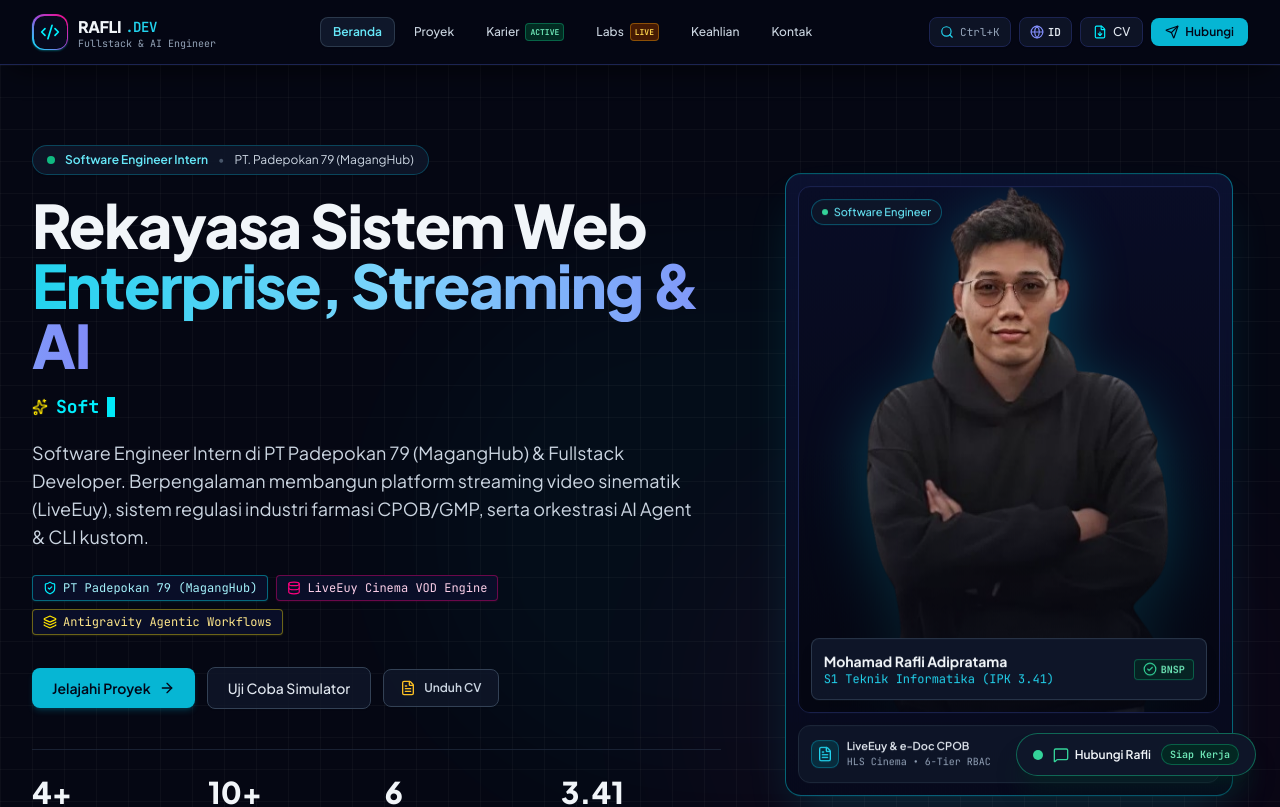
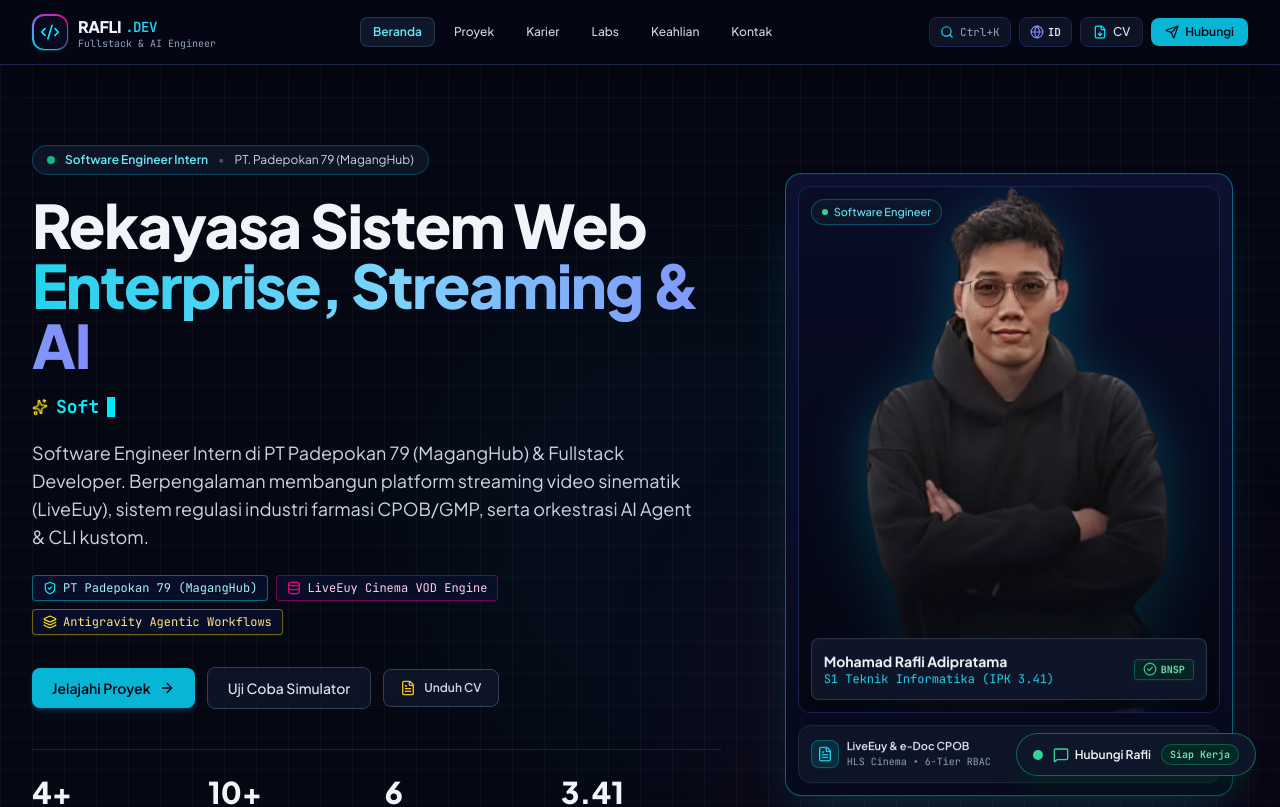
Before and after one commit to rafliadipratama/portfolio-rafli, a React (Vite) app: page / in a window 1280 px wide. Shown: the top 807 px of the page. Built offline with nearby package versions, Linux system fonts and the light colour scheme.

Commit message:
style: remove active and live badges from navbar links for cleaner navigation

```diff
--- a/src/components/Navbar.tsx
+++ b/src/components/Navbar.tsx
@@ -27,11 +27,11 @@ export const Navbar: React.FC<NavbarProps> = ({
   const { language, toggleLanguage } = useLanguage();
   const [mobileMenuOpen, setMobileMenuOpen] = useState(false);
 
-  const navLinks: { id: PageId; label: { id: string; en: string }; badge?: string }[] = [
+  const navLinks: { id: PageId; label: { id: string; en: string } }[] = [
     { id: 'home', label: { id: 'Beranda', en: 'Home' } },
     { id: 'projects', label: { id: 'Proyek', en: 'Projects' } },
-    { id: 'experience', label: { id: 'Karier', en: 'Career' }, badge: 'ACTIVE' },
-    { id: 'labs', label: { id: 'Labs', en: 'Labs' }, badge: 'LIVE' },
+    { id: 'experience', label: { id: 'Karier', en: 'Career' } },
+    { id: 'labs', label: { id: 'Labs', en: 'Labs' } },
     { id: 'skills', label: { id: 'Keahlian', en: 'Skills' } },
     { id: 'contact', label: { id: 'Kontak', en: 'Contact' } },
   ];
@@ -77,22 +77,13 @@ export const Navbar: React.FC<NavbarProps> = ({
               <button
                 key={link.id}
                 onClick={() => handleLinkClick(link.id)}
-                className={`px-3 py-1.5 rounded-lg text-xs font-medium transition-all whitespace-nowrap flex items-center gap-1.5 cursor-pointer ${
+                className={`px-3 py-1.5 rounded-lg text-xs font-medium transition-all whitespace-nowrap flex items-center cursor-pointer ${
                   isActive
                     ? 'text-cyan-300 bg-slate-900 border border-slate-700/80 shadow-sm font-semibold'
                     : 'text-slate-300 hover:text-white hover:bg-slate-800/60 border border-transparent'
                 }`}
               >
                 <span>{link.label[language]}</span>
-                {link.badge && (
-                  <span className={`text-[8px] font-mono px-1 py-0.2 rounded font-bold ${
-                    link.badge === 'ACTIVE'
-                      ? 'bg-emerald-950 text-emerald-300 border border-emerald-500/40'
-                      : 'bg-amber-950 text-amber-300 border border-amber-500/40'
-                  }`}>
-                    {link.badge}
-                  </span>
-                )}
               </button>
             );
           })}
@@ -170,14 +161,7 @@ export const Navbar: React.FC<NavbarProps> = ({
                       : 'bg-slate-900/60 text-slate-300 hover:text-white hover:bg-slate-800'
                   }`}
                 >
-                  <span className="flex items-center gap-2">
-                    <span>{link.label[language]}</span>
-                    {link.badge && (
-                      <span className="text-[9px] font-mono px-1.5 py-0.2 rounded bg-slate-800 text-slate-400">
-                        {link.badge}
-                      </span>
-                    )}
-                  </span>
+                  <span>{link.label[language]}</span>
                   {isActive && <span className="w-2 h-2 rounded-full bg-[#00f0ff]"></span>}
                 </button>
               );
```
